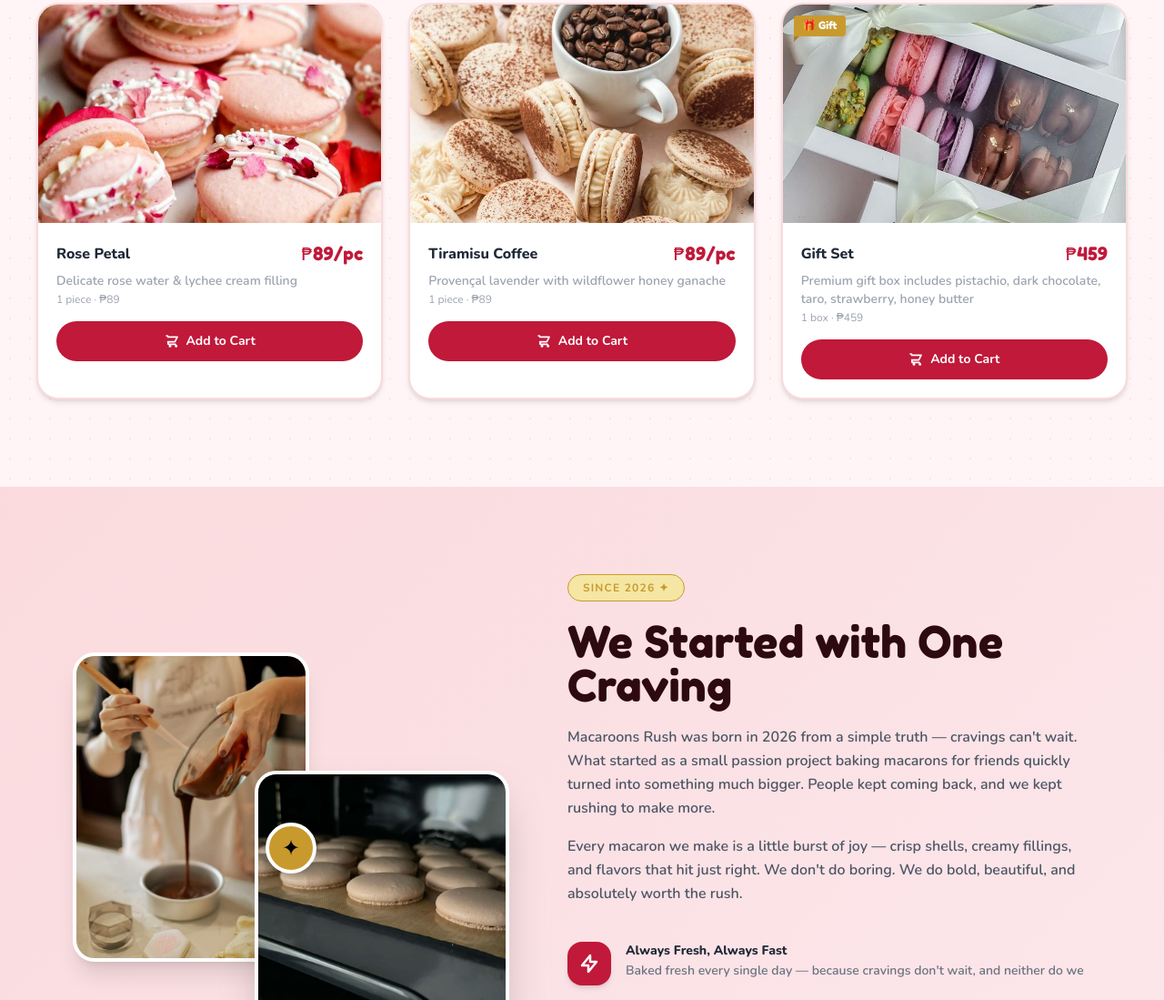
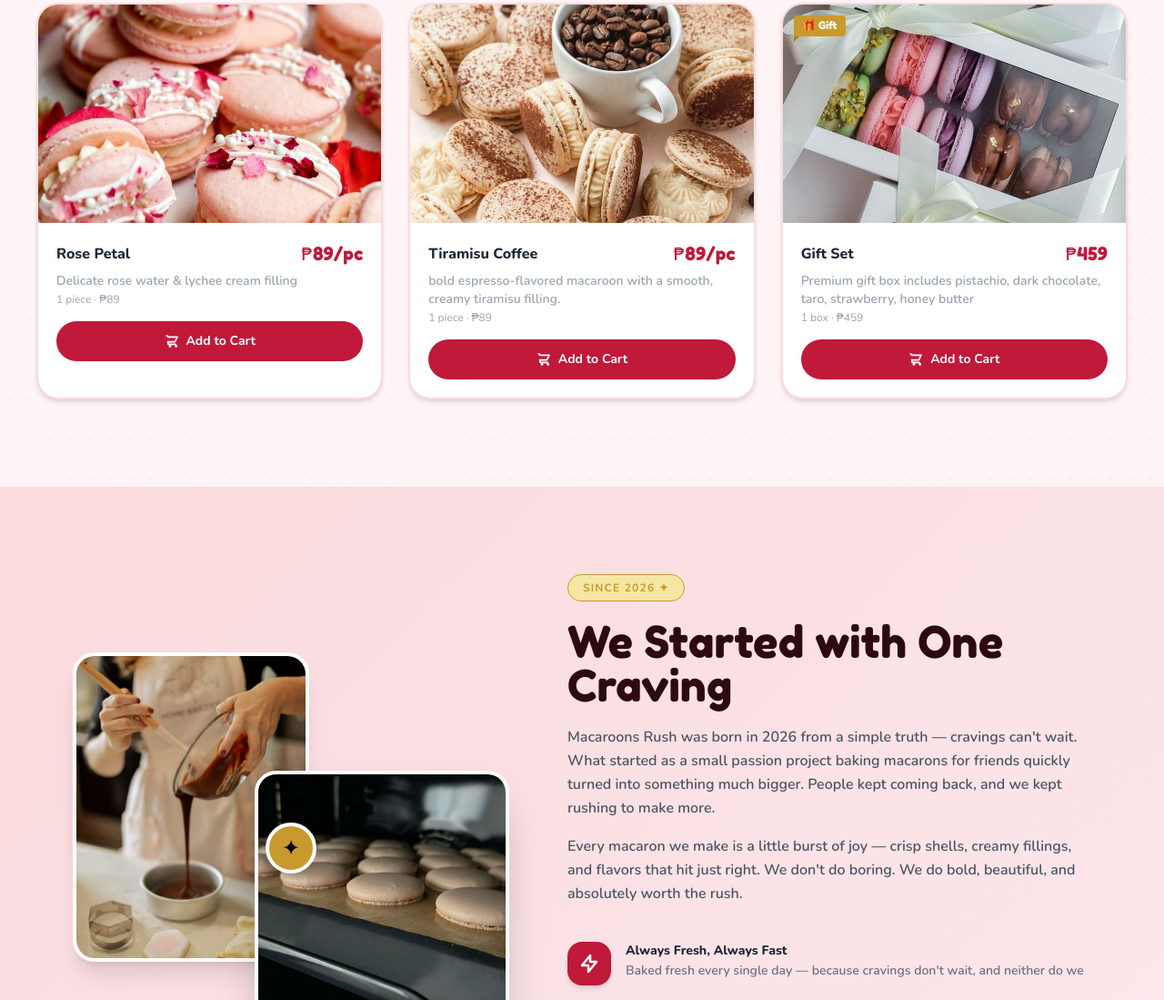
Before and after one commit to macaroons-rush/macaroons-rush-web, a plain HTML site: page index.html in a window 1280 px wide. Shown: the part 1561-2660 px from the top of the page at 91% size. Drawn offline with nearby package versions, Linux system fonts and the light colour scheme.

Commit message:
Update index.html

```diff
--- a/index.html
+++ b/index.html
@@ -307,7 +307,8 @@
               <h3 class="font-extrabold text-gray-800 text-base">Tiramisu Coffee</h3>
               <span class="brand-font text-xl" style="color:var(--crimson)">₱89/pc</span>
             </div>
-            <p class="text-gray-400 text-sm mb-0.5 font-semibold">Provençal lavender with wildflower honey ganache</p>
+            <p class="text-gray-400 text-sm mb-0.5 font-semibold">bold espresso-flavored macaroon with a smooth, creamy tiramisu filling.
+</p>
             <p class="text-gray-400 text-xs mb-4 font-medium">1 piece · ₱89</p>
             <button onclick="addToCart(this)" data-name="Tiramisu Coffee (1 pc)" data-price="89" class="btn-primary w-full flex items-center justify-center gap-2 font-bold py-3 rounded-full text-sm">
               <svg xmlns="http://www.w3.org/2000/svg" class="w-4 h-4" fill="none" viewBox="0 0 24 24" stroke="currentColor" stroke-width="2.5"><path stroke-linecap="round" stroke-linejoin="round" d="M3 3h2l.4 2M7 13h10l4-8H5.4M7 13l-1.35 2.7A1 1 0 007 17h11M7 13H5.4M9 21a1 1 0 100-2 1 1 0 000 2zm10 0a1 1 0 100-2 1 1 0 000 2z"/></svg>
```
